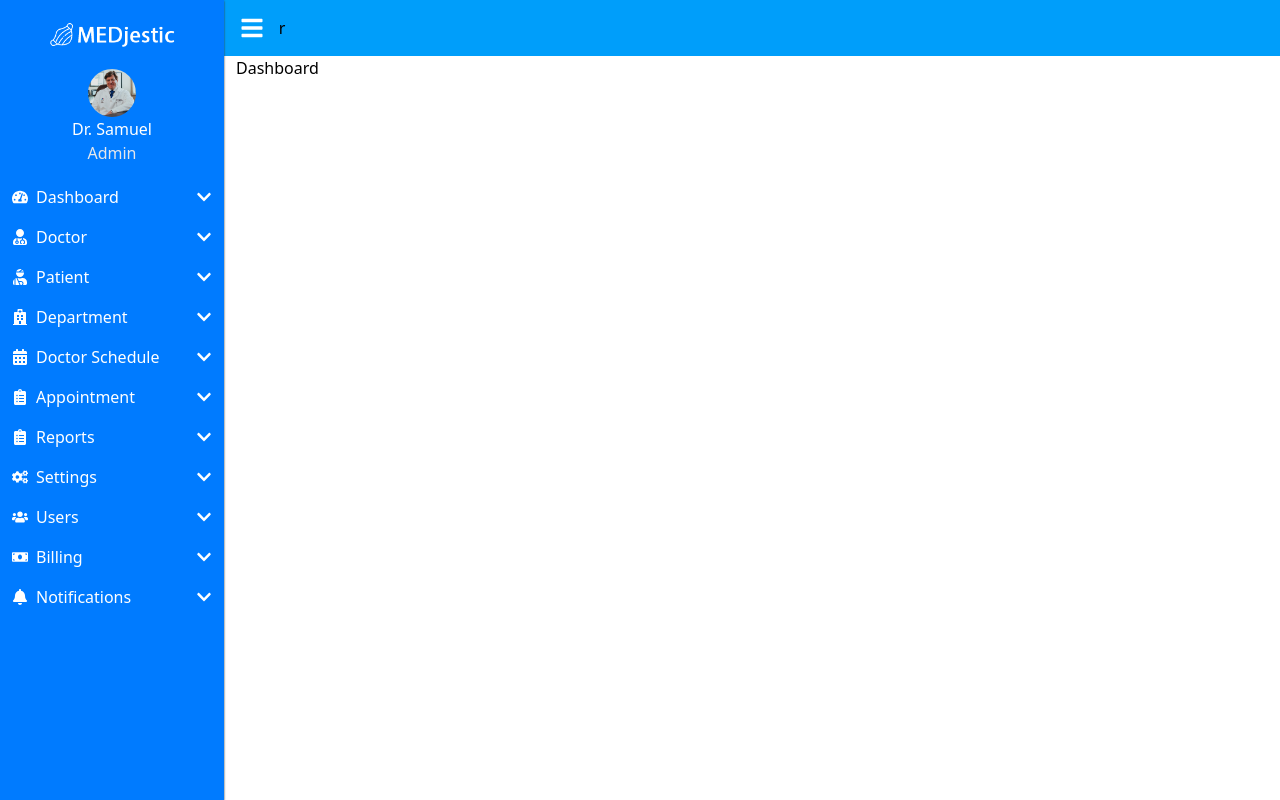
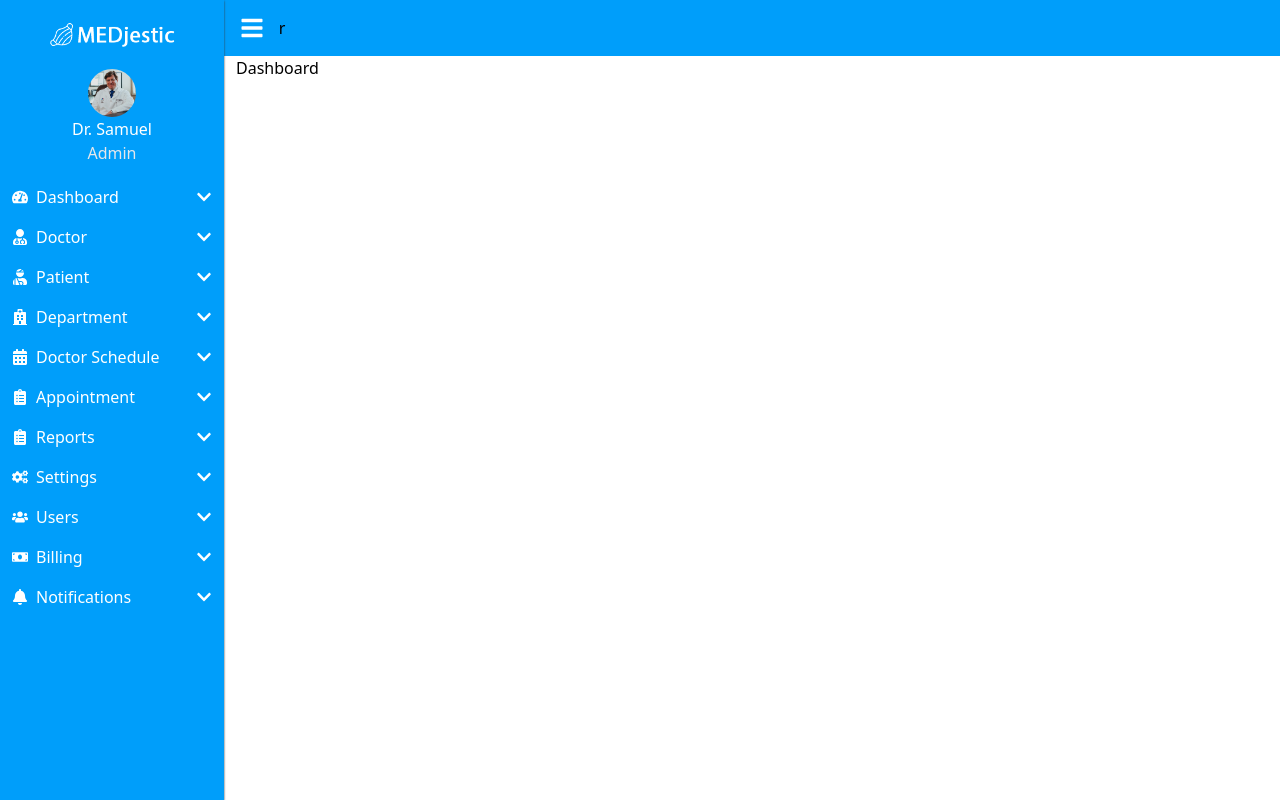
Before and after one commit to Badmatrix/pharm-check, a React (Vite) app: page /dashboard in a window 1280 px wide. Both pictures are taken after a click on the button 28 px from the left and 28 px from the top of the page. Built offline with nearby package versions, Linux system fonts and the light colour scheme.

Commit message:
header background color changed

```diff
--- a/src/components/SideBar.jsx
+++ b/src/components/SideBar.jsx
@@ -118,7 +118,7 @@ const Sidebar = ({ isOpenToggle, toggleSidebar }) => {
 
   return (
     <div
-      className={`row-span-full shadow-sm shadow-grayDark bg-primary-200 inset-0  transition-transform duration-300 ease-in-out transform ${
+      className={`row-span-full shadow-sm shadow-grayDark bg-primary-100 inset-0  transition-transform duration-300 ease-in-out transform ${
         isOpenToggle ? "translate-x-0" : "-translate-x-full hidden"
       }`}
     >
```
